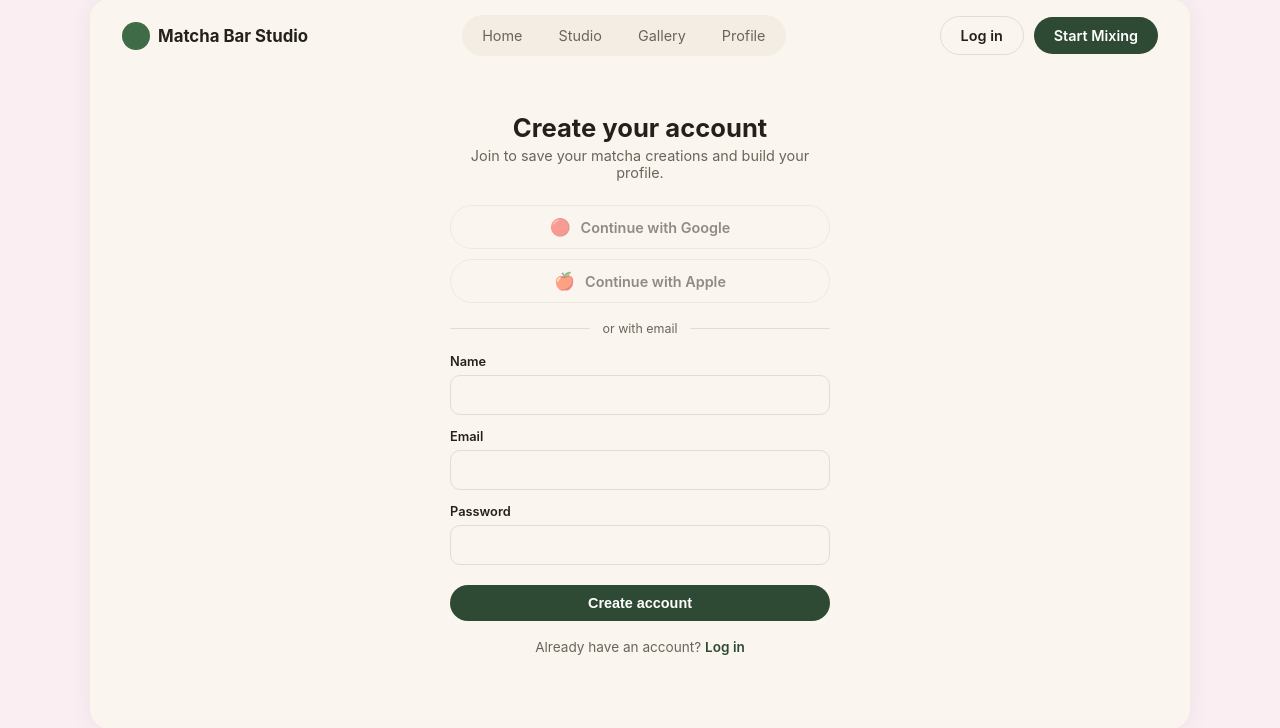
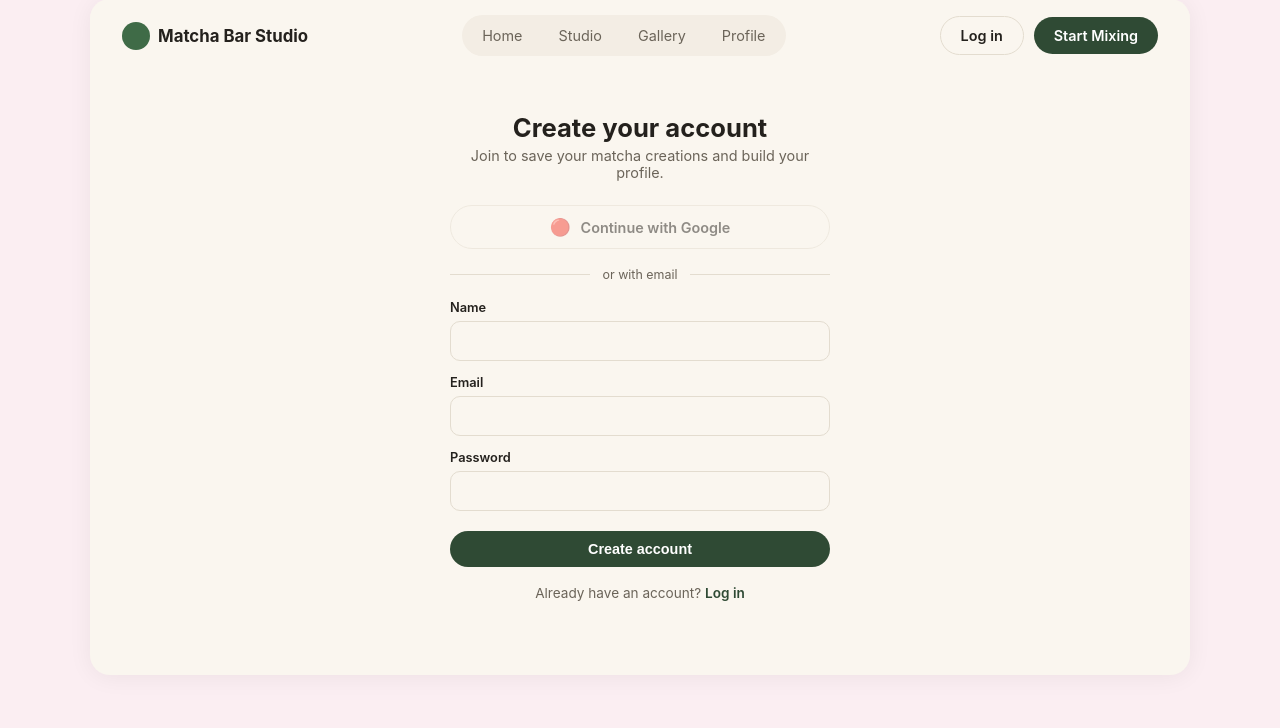
Before and after one commit to linhdoan1505/matcha-bank, a Flask app: page /signup in a window 1280 px wide. Shown: the part 25-753 px from the top of the page. Run offline with Flask 3, Linux system fonts and the light colour scheme.

Commit message:
Remove Sign in with Apple
Apple requires a paid Developer Program account and a real registered
domain (no localhost support), so it's out of scope for now. Google
and email/password sign-in remain.

```diff
--- a/app.py
+++ b/app.py
@@ -1,13 +1,10 @@
 import json
 import os
 
-import jwt
-from authlib.integrations.requests_client import OAuth2Session
 from dotenv import load_dotenv
-from flask import Flask, flash, redirect, render_template, request, session, url_for
+from flask import Flask, flash, redirect, render_template, request, url_for
 from flask_login import current_user, login_required, login_user, logout_user
 
-from auth_utils import build_apple_client_secret
 from extensions import db, login_manager, oauth
 from models import SavedRecipe, User
 
@@ -37,18 +34,8 @@ if GOOGLE_CLIENT_ID and GOOGLE_CLIENT_SECRET:
         client_kwargs={"scope": "openid email profile"},
     )
 
-APPLE_CLIENT_ID = os.environ.get("APPLE_CLIENT_ID")  # Services ID, e.g. com.matchabar.web
-APPLE_TEAM_ID = os.environ.get("APPLE_TEAM_ID")
-APPLE_KEY_ID = os.environ.get("APPLE_KEY_ID")
-APPLE_PRIVATE_KEY = os.environ.get("APPLE_PRIVATE_KEY", "").replace("\\n", "\n")
-
-
 def google_configured():
     return bool(GOOGLE_CLIENT_ID and GOOGLE_CLIENT_SECRET)
-
-
-def apple_configured():
-    return bool(APPLE_CLIENT_ID and APPLE_TEAM_ID and APPLE_KEY_ID and APPLE_PRIVATE_KEY)
 
 
 def safe_next(target):
@@ -59,7 +46,7 @@ def safe_next(target):
 
 @app.context_processor
 def inject_oauth_flags():
-    return {"google_enabled": google_configured(), "apple_enabled": apple_configured()}
+    return {"google_enabled": google_configured()}
 
 
 @login_manager.user_loader
@@ -179,87 +166,6 @@ def auth_google_callback():
     return redirect(url_for("profile"))
 
 
-# ---- Apple Sign In ----
-@app.route("/login/apple")
-def login_apple():
-    if not apple_configured():
-        flash("Sign in with Apple isn't configured on this deployment yet.", "error")
-        return redirect(url_for("login"))
-
-    client_secret = build_apple_client_secret(APPLE_TEAM_ID, APPLE_CLIENT_ID, APPLE_KEY_ID, APPLE_PRIVATE_KEY)
-    client = OAuth2Session(APPLE_CLIENT_ID, client_secret, scope="name email")
-    redirect_uri = url_for("auth_apple_callback", _external=True)
-    uri, state = client.create_authorization_url(
-        "https://appleid.apple.com/auth/authorize",
-        redirect_uri=redirect_uri,
-        response_mode="form_post",
-    )
-    session["apple_oauth_state"] = state
-    return redirect(uri)
-
-
-@app.route("/auth/apple/callback", methods=["POST"])
-def auth_apple_callback():
-    if not apple_configured():
-        return redirect(url_for("login"))
-
-    code = request.form.get("code")
-    if not code:
-        flash("Apple sign-in was cancelled or failed.", "error")
-        return redirect(url_for("login"))
-
-    client_secret = build_apple_client_secret(APPLE_TEAM_ID, APPLE_CLIENT_ID, APPLE_KEY_ID, APPLE_PRIVATE_KEY)
-    client = OAuth2Session(APPLE_CLIENT_ID, client_secret)
-    redirect_uri = url_for("auth_apple_callback", _external=True)
-    token = client.fetch_token(
-        "https://appleid.apple.com/auth/token",
-        code=code,
-        grant_type="authorization_code",
-        redirect_uri=redirect_uri,
-    )
-
-    id_token = token["id_token"]
-    jwk_client = jwt.PyJWKClient("https://appleid.apple.com/auth/keys")
-    signing_key = jwk_client.get_signing_key_from_jwt(id_token)
-    claims = jwt.decode(
-        id_token,
-        signing_key.key,
-        algorithms=["RS256"],
-        audience=APPLE_CLIENT_ID,
-        issuer="https://appleid.apple.com",
-    )
-
-    email = (claims.get("email") or "").lower()
-    apple_sub = claims.get("sub")
-    if not email:
-        flash("Apple didn't share an email address, so we couldn't sign you in.", "error")
-        return redirect(url_for("login"))
-
-    # Apple only sends the user's name once, on the very first authorization.
-    name = None
-    raw_user = request.form.get("user")
-    if raw_user:
-        try:
-            name_parts = json.loads(raw_user).get("name", {})
-            name = " ".join(filter(None, [name_parts.get("firstName"), name_parts.get("lastName")])) or None
-        except (ValueError, AttributeError):
-            name = None
-
-    user = User.query.filter_by(email=email).first()
-    if not user:
-        user = User(
-            email=email,
-            name=name or email.split("@")[0],
-            provider="apple",
-            provider_id=apple_sub,
-        )
-        db.session.add(user)
-        db.session.commit()
-
-    login_user(user)
-    return redirect(url_for("profile"))
-
-
 # ---- Profile & saved recipes ----
 @app.route("/profile")
 @login_required
--- a/requirements.txt
+++ b/requirements.txt
@@ -3,6 +3,4 @@ Flask-SQLAlchemy==3.1.1
 Flask-Login==0.6.3
 Authlib==1.3.2
 requests==2.32.3
-PyJWT==2.9.0
-cryptography==43.0.3
 python-dotenv==1.0.1
--- a/templates/login.html
+++ b/templates/login.html
@@ -22,12 +22,6 @@
         <span class="oauth-btn disabled" title="Ask the site owner to configure GOOGLE_CLIENT_ID / GOOGLE_CLIENT_SECRET"><span class="icon">🔴</span> Continue with Google</span>
       {% endif %}
 
-      {% if apple_enabled %}
-        <a href="{{ url_for('login_apple') }}" class="oauth-btn"><span class="icon">🍎</span> Continue with Apple</a>
-      {% else %}
-        <span class="oauth-btn disabled" title="Ask the site owner to configure APPLE_CLIENT_ID / APPLE_TEAM_ID / APPLE_KEY_ID / APPLE_PRIVATE_KEY"><span class="icon">🍎</span> Continue with Apple</span>
-      {% endif %}
-
       <div class="auth-divider">or with email</div>
 
       <form method="POST" action="{{ url_for('login') }}">
--- a/templates/signup.html
+++ b/templates/signup.html
@@ -20,12 +20,6 @@
         <a href="{{ url_for('login_google') }}" class="oauth-btn"><span class="icon">🔴</span> Continue with Google</a>
       {% else %}
         <span class="oauth-btn disabled" title="Ask the site owner to configure GOOGLE_CLIENT_ID / GOOGLE_CLIENT_SECRET"><span class="icon">🔴</span> Continue with Google</span>
-      {% endif %}
-
-      {% if apple_enabled %}
-        <a href="{{ url_for('login_apple') }}" class="oauth-btn"><span class="icon">🍎</span> Continue with Apple</a>
-      {% else %}
-        <span class="oauth-btn disabled" title="Ask the site owner to configure APPLE_CLIENT_ID / APPLE_TEAM_ID / APPLE_KEY_ID / APPLE_PRIVATE_KEY"><span class="icon">🍎</span> Continue with Apple</span>
       {% endif %}
 
       <div class="auth-divider">or with email</div>
```
Also changed, not shown: auth_utils.py (deleted, +0 -22 lines), 1 other file.
